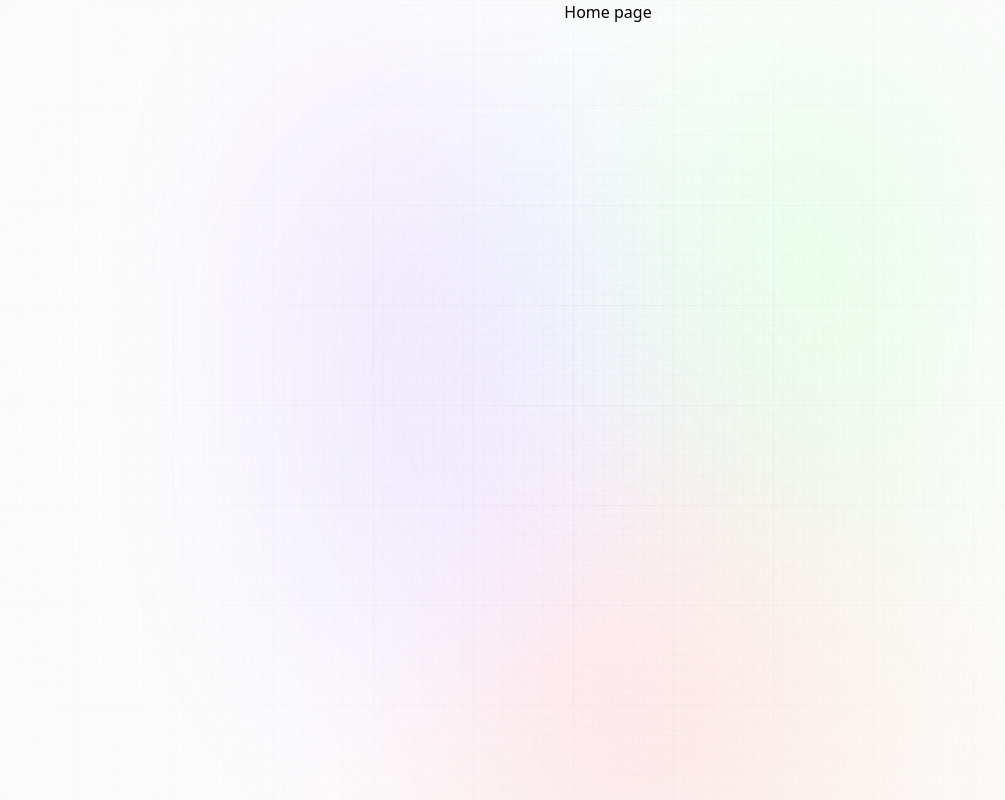
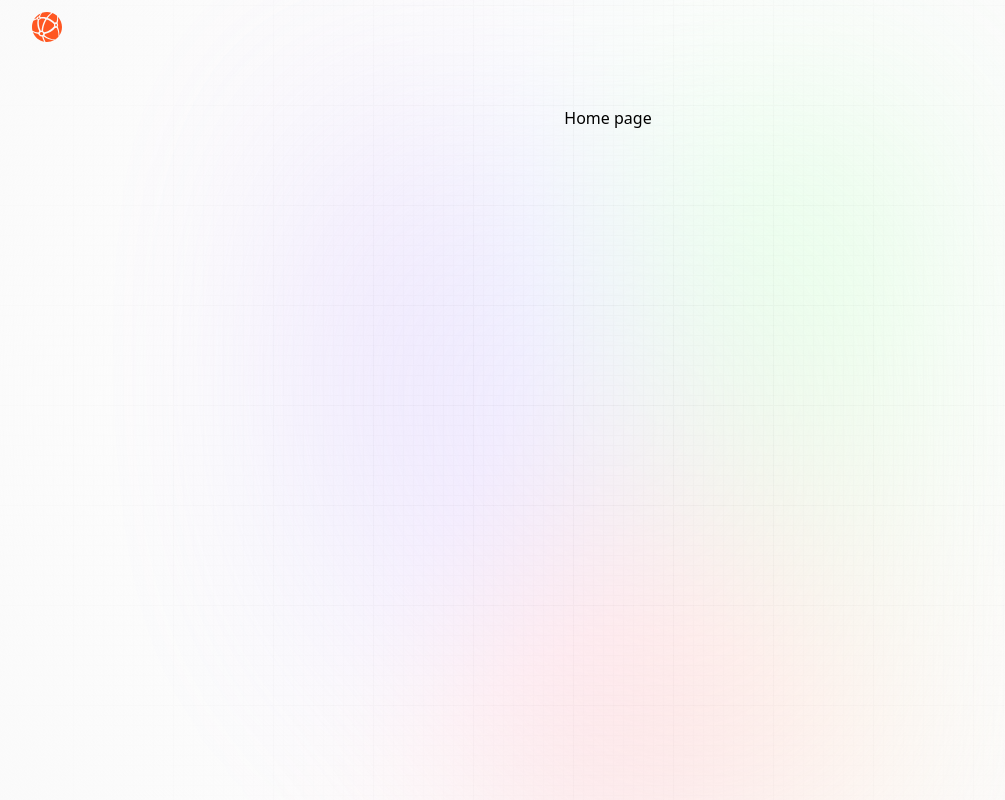
Before and after one commit to RamziRM/prompt-site-next, a Next.js app: page / in a window 1280 px wide. Shown: the whole page, without its empty margins (32-1037 px from the left). Built offline with nearby package versions, Linux system fonts and the light colour scheme.

Commit message:
main pgs layot

```diff
--- a/app/layout.jsx
+++ b/app/layout.jsx
@@ -1,8 +1,11 @@
 // To
 import "@styles/globals.css";
 
+import Nav from "@components/Nav";
+import Provider from "@components/Provider";
+
 export const metadata = {
-  title: "PROMPTS",
+  title: "Promptop",
   description: "Discover and share AI promptsz",
 };
 
@@ -14,7 +17,10 @@ const RootLayout = ({ children }) => {
           <div className="gradient" />
         </div>
 
-        <main className="app">{children}</main>
+        <main className="app">
+          <Nav />
+          {children}
+        </main>
       </body>
     </html>
   );
```
